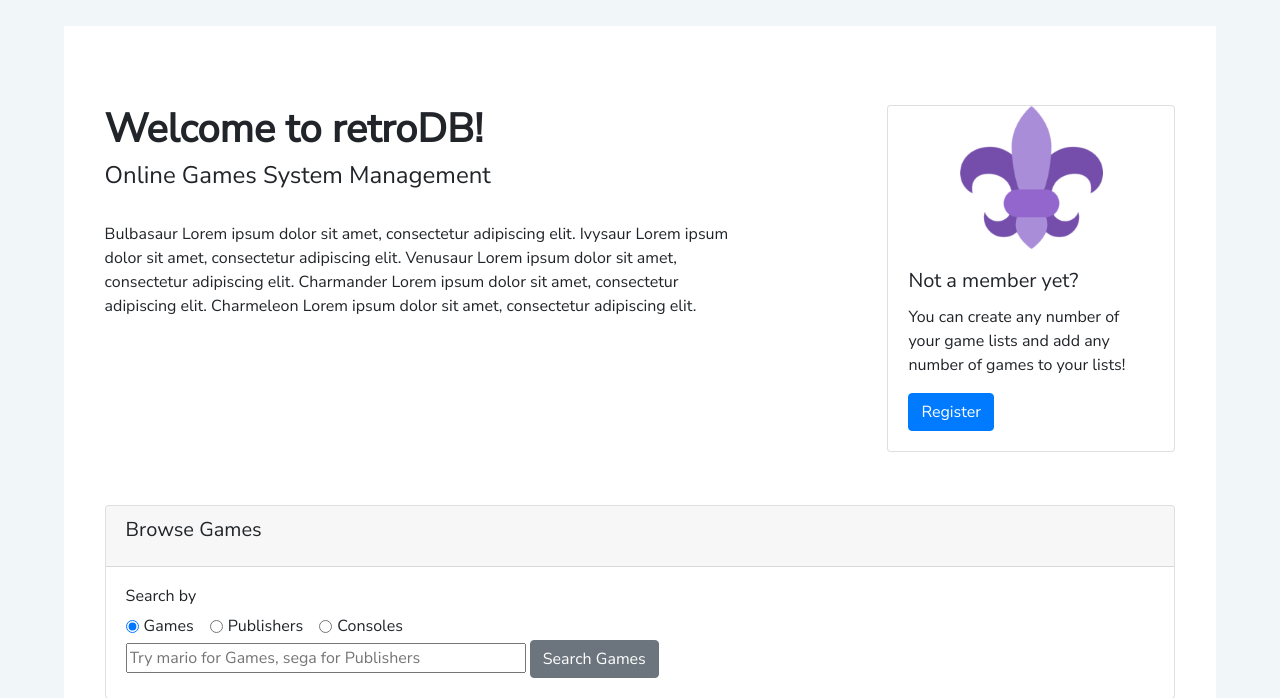
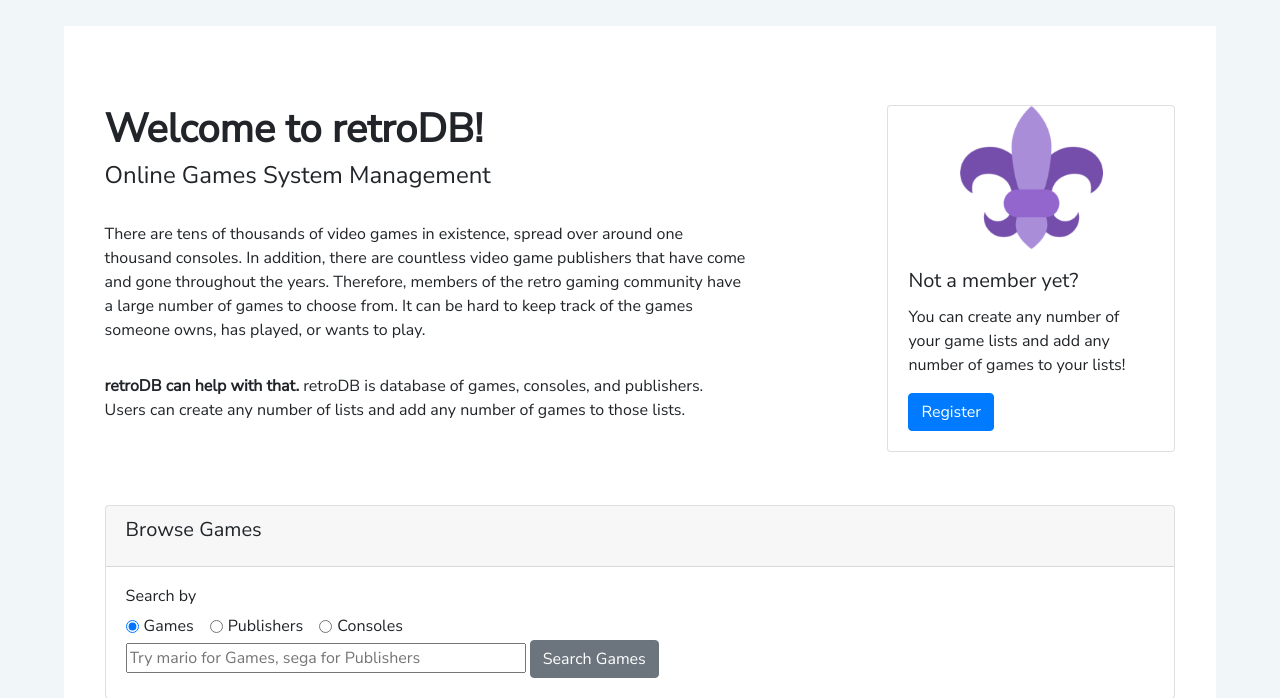
Before and after one commit to dotte-osu/CS340-retroDB, a Node server app: page /home in a window 1280 px wide. Shown: the part 71-769 px from the top of the page. Run offline with Node 20, Linux system fonts and the light colour scheme; data comes from the database, SQL or seed files in the repository; data that the repository does not hold is empty; some libraries are stand-ins or nearby versions.

Commit message:
Replaced lorem ipsum on homepage to real text

```diff
--- a/views/index.handlebars
+++ b/views/index.handlebars
@@ -3,9 +3,15 @@
         <div class="left">
             <h1><strong>Welcome to retroDB!</strong></h1>
             <h4>Online Games System Management</h4>
-            <p>Bulbasaur Lorem ipsum dolor sit amet, consectetur adipiscing elit. Ivysaur Lorem ipsum dolor sit amet, consectetur
-                adipiscing elit. Venusaur Lorem ipsum dolor sit amet, consectetur adipiscing elit. Charmander Lorem ipsum dolor sit
-                amet, consectetur adipiscing elit. Charmeleon Lorem ipsum dolor sit amet, consectetur adipiscing elit.</p>
+            <p>
+                There are tens of thousands of video games in existence, spread over around one thousand consoles.
+                In addition, there are countless video game publishers that have come and gone throughout the years.
+                Therefore, members of the retro gaming community have a large number of games to choose from. It can
+                be hard to keep track of the games someone owns, has played, or wants to play.
+            </p>
+            <p><b>retroDB can help with that.</b> retroDB is database of games, consoles, and publishers. Users can
+            create any number of lists and add any number of games to those lists.
+            </p>
         </div>
         <div class="card right" style="width: 18rem;">
             <img src="/images/member-icon.png" width="150">
```
